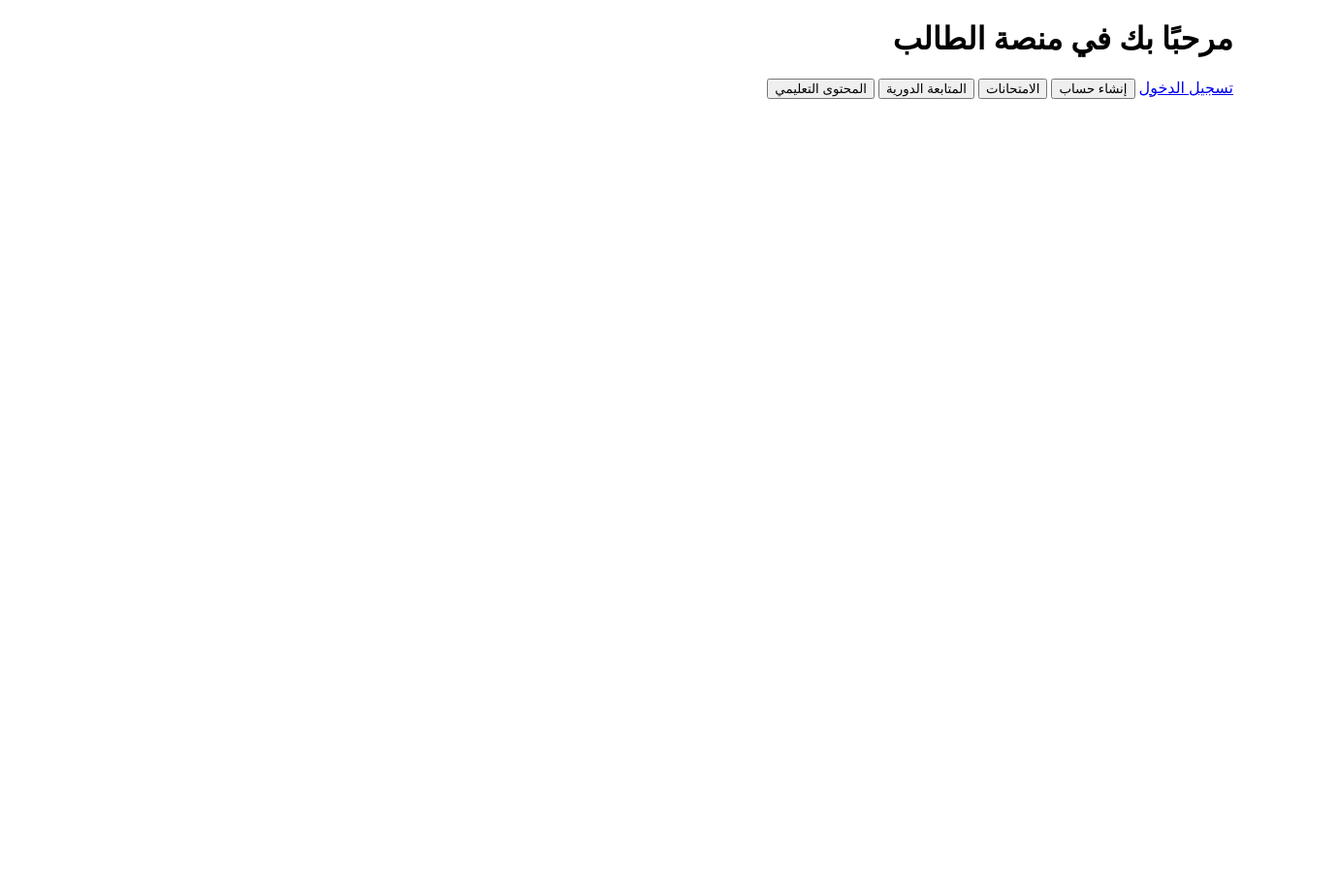
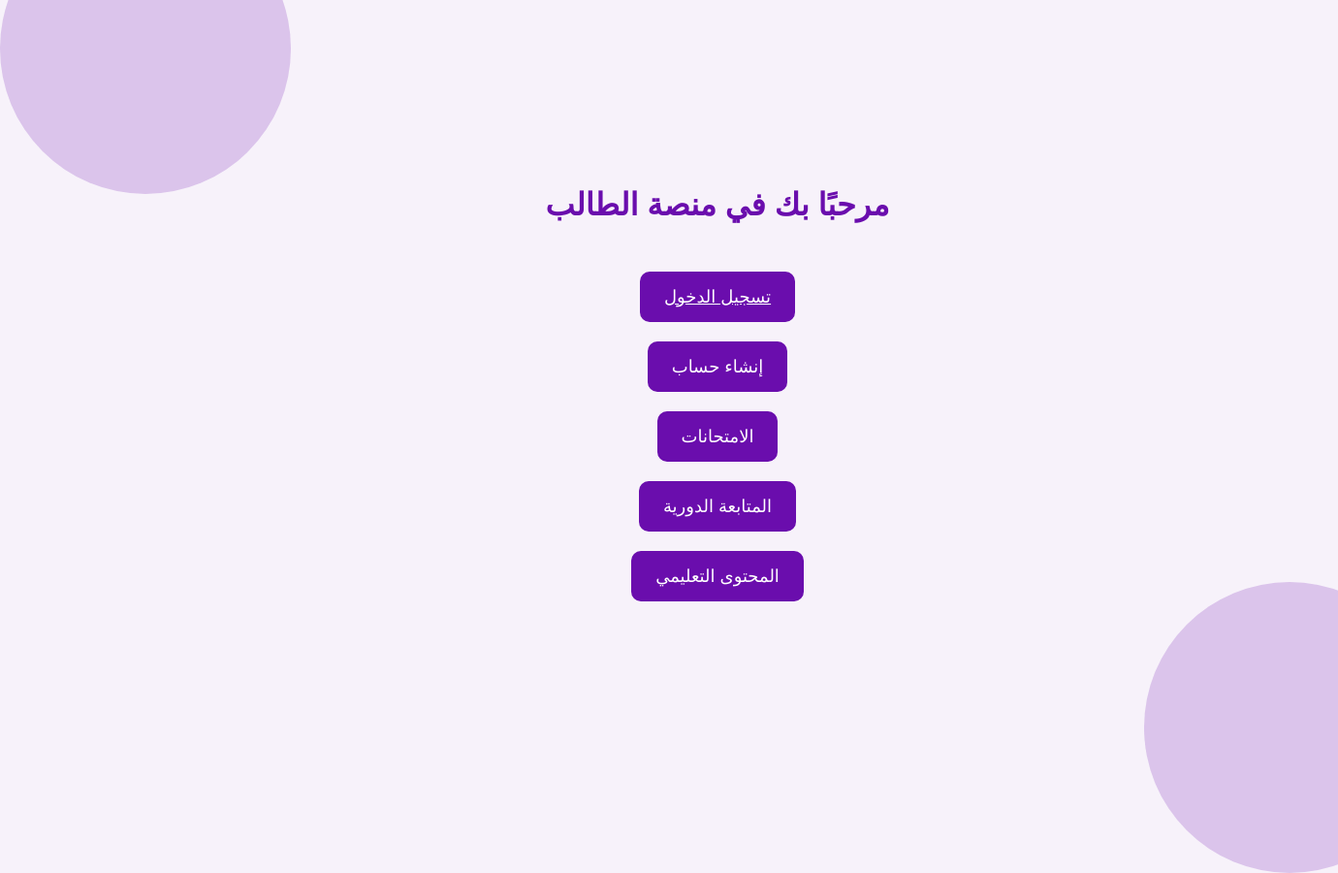
Before and after one commit to AhmedElbanna12/LMS-, a plain HTML site: page index.html in a window 1280 px wide. Shown: the whole page at 97% size, 1380 px wide, since content can reach past the window. Before the commit the page ends 800 px from the top, so only its background shows below. Drawn offline with Linux system fonts and the light colour scheme; the site is published under a folder, as on GitHub Pages, so addresses that start at the root find nothing.

Commit message:
modify again

```diff
--- a/index.html
+++ b/index.html
@@ -5,7 +5,7 @@
     <meta charset="UTF-8">
     <meta name="viewport" content="width=device-width, initial-scale=1.0">
     <title>واجهة الطالب</title>
-    <link rel="stylesheet" href="/CSS/Style.CSS">
+    <link rel="stylesheet" href="./CSS/Style.CSS">
 </head>
 
 <body>
```
